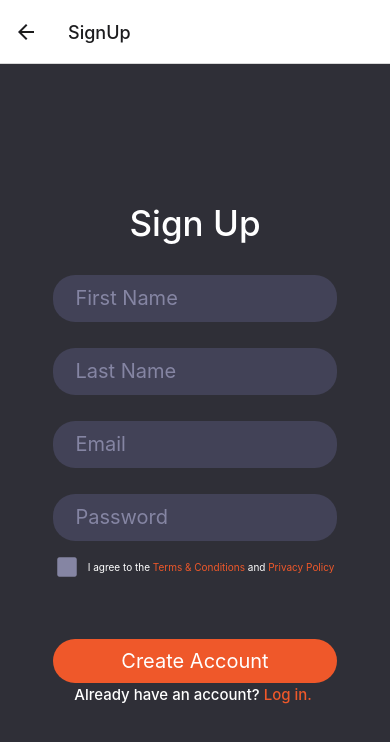
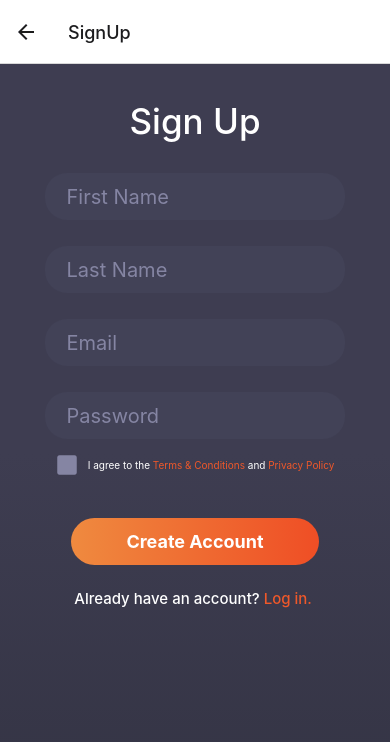
Before and after one commit to hunterm0627/stoic-wisdom-app, a React Native app: screen /SignUp in a window 390 px wide. Shown: the top 742 px of the page. Built offline with nearby package versions, Linux system fonts and the light colour scheme.

Commit message:
added gradient styling to certain items.

```diff
--- a/App.js
+++ b/App.js
@@ -23,36 +23,24 @@ import TermsScreen from './screens/TermsScreen';
 const Stack = createStackNavigator();
 const Drawer = createDrawerNavigator();
 
-function CustomDrawerContent(props) {
-    const navigation = useNavigation();
+// Main Stack Navigation
 
+function App() {
     return (
-        <DrawerContentScrollView {...props}>
-            <View style={styles.drawerHeader}>
-                <Image
-                    source={require('./assets/images/default.png')}
-                    style={styles.drawerImage}
-                />
-            </View>
-            <DrawerItemList {...props} />
-            <DrawerItem
-                label="Help"
-                onPress={() => alert('Link to help')}
-            // Add your own styling here
-            />
-            <DrawerItem
-                label="Terms & Conditions"
-                onPress={() => navigation.navigate('Terms')}
-            // Add your own styling here
-            />
-            <DrawerItem
-                label="Privacy Policy"
-                onPress={() => navigation.navigate('Policy')}
-            // Add your own styling here
-            />
-        </DrawerContentScrollView>
+        <NavigationContainer>
+            <Stack.Navigator initialRouteName='StartScreen'>
+                <Stack.Screen name='StartScreen' component={StartScreen} options={{ headerShown: false }} />
+                <Stack.Screen name='SignUp' component={SignUpScreen} />
+                <Stack.Screen name='Login' component={LoginScreen} />
+                <Stack.Screen name ='Policy' component={PolicyScreen} />
+                <Stack.Screen name ='Terms' component={TermsScreen} />
+                <Stack.Screen name='Home' component={HomeDrawer} options={{ headerShown: false }} />
+            </Stack.Navigator>
+        </NavigationContainer>
     );
 }
+
+// Drawer Menu
 
 function HomeDrawer() {
     return (
@@ -110,18 +98,40 @@ function HomeDrawer() {
     );
 }
 
-function App() {
+
+function CustomDrawerContent(props) {
+    const navigation = useNavigation();
+
+    // additional menu buttons go here
+
     return (
-        <NavigationContainer>
-            <Stack.Navigator initialRouteName='StartScreen'>
-                <Stack.Screen name='StartScreen' component={StartScreen} options={{ headerShown: false }} />
-                <Stack.Screen name='SignUp' component={SignUpScreen} />
-                <Stack.Screen name='Login' component={LoginScreen} />
-                <Stack.Screen name ='Policy' component={PolicyScreen} />
-                <Stack.Screen name ='Terms' component={TermsScreen} />
-                <Stack.Screen name='Home' component={HomeDrawer} options={{ headerShown: false }} />
-            </Stack.Navigator>
-        </NavigationContainer>
+        <DrawerContentScrollView {...props}>
+
+            <View style={styles.drawerHeader}>
+                <Image
+                    source={require('./assets/images/default.png')}
+                    style={styles.drawerImage}
+                />
+            </View>
+
+            <DrawerItemList {...props} />
+
+            <DrawerItem
+                label="Help"
+                onPress={() => alert('Link to help')}
+            // Add your own styling here
+            />
+            <DrawerItem
+                label="Terms & Conditions"
+                onPress={() => navigation.navigate('Terms')}
+            // Add your own styling here
+            />
+            <DrawerItem
+                label="Privacy Policy"
+                onPress={() => navigation.navigate('Policy')}
+            // Add your own styling here
+            />
+        </DrawerContentScrollView>
     );
 }
 
--- /dev/null
+++ b/components/GradientButton.js
@@ -0,0 +1,39 @@
+// Inside GradientButton.js
+import React from 'react';
+import { TouchableOpacity, Text, StyleSheet } from 'react-native';
+import { LinearGradient } from 'expo-linear-gradient';
+import { normalize } from '../utils/scaleUtil';
+
+const GradientButton = ({ title, colors, onPress, style }) => {
+    return (
+        <TouchableOpacity style={[styles.container, style]} onPress={onPress}>
+            <LinearGradient
+                colors={colors}
+                start={{ x: 0, y: 0 }}
+                end={{ x: 1, y: 0 }}
+                style={styles.gradient}
+            >
+                <Text style={styles.buttonText}>{title}</Text>
+            </LinearGradient>
+        </TouchableOpacity>
+    );
+};
+
+const styles = StyleSheet.create({
+    container: {
+        borderRadius: 100,
+        overflow: 'hidden',
+    },
+    gradient: {
+        paddingVertical: normalize(12),
+        paddingHorizontal: normalize(24),
+    },
+    buttonText: {
+        color: 'white',
+        fontSize: normalize(16),
+        fontWeight: 'bold',
+        textAlign: 'center',
+    },
+});
+
+export default GradientButton;
--- a/package.json
+++ b/package.json
@@ -25,9 +25,11 @@
     "react-native": "0.71.8",
     "react-native-elements": "^3.4.3",
     "react-native-gesture-handler": "^2.12.0",
+    "react-native-linear-gradient": "^2.7.3",
     "react-native-reanimated": "^2.14.4",
     "react-native-vector-icons": "^9.2.0",
-    "reactstrap": "^9.2.0"
+    "reactstrap": "^9.2.0",
+    "expo-linear-gradient": "~12.1.2"
   },
   "devDependencies": {
     "@babel/core": "^7.20.0"
--- a/screens/AboutScreen.js
+++ b/screens/AboutScreen.js
@@ -1,39 +1,36 @@
 import React from 'react';
-import { COLOR_PRIMARY, COLOR_SECONDARY } from '../shared/colors'
-import { View, StyleSheet } from 'react-native';
-// import { Card } from 'react-native-elements';
+import { COLOR_PRIMARY, COLOR_SECONDARY, GRADIENT_SECONDARY, GRADIENT_WHITE } from '../shared/colors';
+import { View, StyleSheet, } from 'react-native';
 import { Card, Text } from '@rneui/themed';
 import { normalize } from '../utils/scaleUtil';
+import { LinearGradient } from 'expo-linear-gradient';
 
 const AboutScreen = () => {
-// const { height } = Dimensions.get('window')
-// const titleFontSize = height * 0.04;
 
-// style={[styles.title, { fontSize: titleFontSize }]}
 
     return (
-        <View styles={styles.container}>
-                <Text h1 style={styles.title}>About</Text>
-                <Text h4 h4Style={styles.h4}>
+        <LinearGradient style={styles.container} colors={GRADIENT_WHITE}>
+            <Text h1 style={styles.title}>About</Text>
+            <Text h4 h4Style={styles.h4}>
                 At the Stoic Wisdom App, our mission is to promote the principles of Stoicism and encourage individuals to embrace a more mindful, resilient, and virtuous approach to life. We believe that the timeless wisdom of Stoicism can provide valuable guidance in navigating the challenges and complexities of the modern world.
-                </Text>
-                <Card.Divider style={styles.dividerStyle} />
-                {/* <View style={styles.box}/> */}
-        </View>
+            </Text>
+            <Card.Divider style={styles.dividerStyle} />
+        </LinearGradient>
     );
 };
 
 const styles = StyleSheet.create({
     container: {
         flex: 1,
-        justifyContent: 'center',
+        justifyContent: 'flex-start',
         alignItems: 'center',
 
     },
     title: {
-        textAlign: 'left',
-        marginLeft: '10%',
+        // textAlign: 'left',
+        // marginLeft: '10%',
         marginVertical: '5%',
+        fontWeight: '600',
         letterSpacing: normalize(4),
     },
     h4: {
--- a/screens/ContactScreen.js
+++ b/screens/ContactScreen.js
@@ -1,68 +1,145 @@
 import React, { useState } from 'react';
-import { Button, TextInput, View, StyleSheet, Pressable, TouchableOpacity } from 'react-native';
-import { COLOR_PRIMARY, COLOR_ACCENT, COLOR_INPUT_LIGHT, COLOR_SECONDARY } from '../shared/colors'
-// import { Card } from 'react-native-elements';
-import { Card, Text } from '@rneui/themed';
+import { Button, TextInput, View, StyleSheet, Pressable, TouchableOpacity, Alert } from 'react-native';
+import { COLOR_PRIMARY, COLOR_ACCENT, COLOR_INPUT_LIGHT, COLOR_SECONDARY, GRADIENT_SECONDARY, GRADIENT_WHITE, GRADIENT_PRIMARY } from '../shared/colors'
+import { Text } from '@rneui/themed';
 import { normalize } from '../utils/scaleUtil';
-
+import { LinearGradient } from 'expo-linear-gradient';
+import GradientButton from '../components/GradientButton';
 
 const ContactScreen = () => {
+    // State variables for form input values and error flags
     const [name, setName] = useState('');
     const [email, setEmail] = useState('');
     const [message, setMessage] = useState('');
+    const [nameError, setNameError] = useState(false);
+    const [emailError, setEmailError] = useState(false);
+    const [messageError, setMessageError] = useState(false);
 
+    // Form submit handler
     const handleSubmit = () => {
-        // Handle submit
+        let hasError = false;
+
+        // Validate input fields
+        if (!name) {
+            setNameError(true);
+            hasError = true;
+        } else {
+            setNameError(false);
+        }
+
+        if (!email) {
+            setEmailError(true);
+            hasError = true;
+        } else {
+            setEmailError(false);
+        }
+
+        if (!message) {
+            setMessageError(true);
+            hasError = true;
+        } else {
+            setMessageError(false);
+        }
+
+        // Show error alert if there are validation errors
+        if (hasError) {
+            Alert.alert(
+                'Error',
+                'Please fill in all required fields.',
+                [
+                    { text: 'OK', onPress: () => console.log('OK Pressed') }
+                ]
+            );
+        } else {
+            // Show success alert and clear form on successful submission
+            Alert.alert(
+                'Message Sent',
+                'Your message has been submitted successfully.',
+                [
+                    { text: 'OK', onPress: () => console.log('OK Pressed') }
+                ]
+            );
+
+            setName('');
+            setEmail('');
+            setMessage('');
+        }
     };
 
     return (
-        <View style={styles.container}>
+        <LinearGradient style={styles.container} colors={GRADIENT_SECONDARY}>
+            {/* Contact Us title */}
             <Text h1 style={styles.title}>Contact Us</Text>
-            <Text style={styles.text}>Questions or concerns?</Text>
-            <Text style={styles.text}>Feel free to reach out!</Text>
-            <TextInput style={styles.input} placeholder="Name" onChangeText={setName}  />
-            <TextInput style={styles.input} placeholder="Email" onChangeText={setEmail}  />
-            <TextInput style={styles.input} placeholder="Message..." onChangeText={setMessage} multiline />
 
-            <TouchableOpacity activeOpacity={0.7} onPress={handleSubmit}>
-                <Pressable title="Submit" style={styles.submitBtn}>
-                    <Text>Submit</Text>
-                </Pressable>
-            </TouchableOpacity>
-        </View>
+            {/* Subtext */}
+            <View style={styles.subText}>
+                <Text style={styles.text}>Questions or concerns?</Text>
+                <Text style={styles.text}>Feel free to reach out!</Text>
+            </View>
+
+            {/* Name input field */}
+            <TextInput
+                style={[styles.input, nameError && styles.inputError]}
+                placeholder="Name"
+                value={name}
+                onChangeText={setName}
+            />
+            {nameError && <Text style={styles.errorText}>Please enter your name</Text>}
+
+            {/* Email input field */}
+            <TextInput
+                style={[styles.input, emailError && styles.inputError]}
+                placeholder="Email"
+                value={email}
+                onChangeText={setEmail}
+            />
+            {emailError && <Text style={styles.errorText}>Please enter a valid email</Text>}
+
+            {/* Message input field */}
+            <TextInput
+                style={[styles.input, styles.messageInput, messageError && styles.inputError]}
+                placeholder="Message..."
+                value={message}
+                onChangeText={setMessage}
+                multiline
+            />
+            {messageError && <Text style={styles.errorText}>Please enter your message</Text>}
+
+            {/* Submit button */}
+            <GradientButton
+                title="Submit"
+                colors={GRADIENT_PRIMARY}
+                onPress={handleSubmit}
+                style={{ marginTop: normalize(20), width: '80%' }}
+            />
+        </LinearGradient>
     );
 };
 
 const styles = StyleSheet.create({
     container: {
         flex: 1,
-        justifyContent: 'center',
+        justifyContent: 'flex-start', // Align content at the top
         alignItems: 'center',
-        backgroundColor: COLOR_SECONDARY,
-
     },
     text: {
         color: 'white',
     },
+    subText: {
+        color: 'white',
+        marginBottom: normalize(10),
+    },
     title: {
-        textAlign: 'left',
-        marginLeft: normalize(10),
-        marginVertical: '5%',
+        fontSize: normalize(35),
+        marginTop: normalize(20),
         letterSpacing: normalize(4),
+        fontWeight: '600',
         color: 'white',
     },
-    h4: {
-        fontSize: normalize(28),
-        marginHorizontal: '10%',
-        fontWeight: '400',
-        color: 'slategray',
-        letterSpacing: normalize(2),
-        lineHeight: normalize(45),
-    },
     dividerStyle: {
-        backgroundColor: COLOR_SECONDARY, // Customize the color of the divider
-        height: normalize(15), // Customize the height of the divider
-        marginVertical: normalize(10), // Add vertical margin to the divider
+        backgroundColor: COLOR_SECONDARY,
+        height: normalize(15),
+        marginVertical: normalize(10),
         width: '80%',
         alignSelf: 'center',
         marginTop: normalize(30),
@@ -80,13 +157,26 @@ const styles = StyleSheet.create({
     input: {
         width: '80%',
         height: normalize(40),
-        // borderWidth: 1,
-        // borderColor: 'gray',
         color: COLOR_ACCENT,
         backgroundColor: 'white',
-        marginVertical: normalize(20),
+        marginVertical: normalize(10),
         paddingHorizontal: normalize(20),
         borderRadius: normalize(20),
+    },
+    inputError: {
+        borderColor: 'darkred',
+        borderWidth: normalize(3),
+    },
+    messageInput: {
+        height: normalize(120),
+        textAlignVertical: 'top',
+        padding: normalize(15),
+    },
+    errorText: {
+        color: 'white',
+        backgroundColor: 'darkred',
+        fontSize: normalize(12),
+        padding: normalize(5),
     },
 });
 
--- a/screens/SignUpScreen.js
+++ b/screens/SignUpScreen.js
@@ -1,8 +1,10 @@
 import React, { useState } from 'react';
 import { View, Text, Button, StyleSheet, TextInput, Alert, Pressable, TouchableOpacity, TouchableWithoutFeedback } from 'react-native';
 import { Ionicons } from '@expo/vector-icons';
-import { COLOR_ACCENT, COLOR_INPUT_LIGHT, COLOR_PRIMARY, COLOR_SECONDARY } from '../shared/colors';
+import { COLOR_ACCENT, COLOR_INPUT_LIGHT, COLOR_PRIMARY, COLOR_SECONDARY, GRADIENT_PRIMARY, GRADIENT_SECONDARY } from '../shared/colors';
 import { normalize } from '../utils/scaleUtil';
+import { LinearGradient } from 'expo-linear-gradient';
+import GradientButton from '../components/GradientButton';
 
 const SignUpScreen = ({ navigation }) => {
 
@@ -50,7 +52,7 @@ const SignUpScreen = ({ navigation }) => {
     };
 
     return (
-        <View style={styles.container}>
+        <LinearGradient style={styles.container} colors={GRADIENT_PRIMARY} >
             <Text style={styles.title}>Sign Up</Text>
             <TextInput
                 style={styles.input}
@@ -100,9 +102,16 @@ const SignUpScreen = ({ navigation }) => {
                 </Text>
             </TouchableOpacity>
 
-            <Pressable title="Create Account" onPress={handleSignUp} style={styles.button}>
+            <GradientButton
+                title="Create Account"
+                colors={GRADIENT_SECONDARY}
+                onPress={handleSignUp}
+                style={{ marginTop: normalize(20), marginBottom: normalize(20), width: '70%' }}
+            />
+
+            {/* <Pressable title="Create Account" onPress={handleSignUp} style={styles.button}>
                 <Text style={styles.textBtn}>Create Account</Text>
-            </Pressable>
+            </Pressable> */}
 
             {error ? <Text style={styles.errorText}>{error}</Text> : null}
 
@@ -112,7 +121,7 @@ const SignUpScreen = ({ navigation }) => {
                         Log in.
                 </Text>{' '}
             </Text>
-        </View>
+        </LinearGradient>
     );
 };
 
@@ -120,19 +129,15 @@ const styles = StyleSheet.create({
     container: {
         flex: 1,
         alignItems: 'center',
-        justifyContent: 'center',
+        justifyContent: 'flex-start',
         padding: normalize(16),
-        backgroundColor: COLOR_PRIMARY,
-    },
-    bgShift: {
-        flex: 1,
         backgroundColor: COLOR_PRIMARY,
     },
     title: {
         fontSize: normalize(30),
         color: 'white',
         fontWeight: '500',
-        marginBottom: normalize(16),
+        marginVertical: normalize(16),
     },
     checkboxContainer: {
         flexDirection: 'row',
@@ -146,7 +151,7 @@ const styles = StyleSheet.create({
         fontSize: normalize(10),
     },
     input: {
-        width: '80%',
+        width: '85%',
         height: normalize(40),
         color: COLOR_ACCENT,
         backgroundColor: COLOR_INPUT_LIGHT,
--- a/screens/StartScreen.js
+++ b/screens/StartScreen.js
@@ -1,11 +1,14 @@
 import React from 'react';
 import { View, Text, Button, StyleSheet, TouchableOpacity, Pressable, Image } from 'react-native';
-import { COLOR_ACCENT, COLOR_PRIMARY, COLOR_SECONDARY } from '../shared/colors';
+import { COLOR_ACCENT, COLOR_PRIMARY, COLOR_SECONDARY, GRADIENT_SECONDARY, GRADIENT_PRIMARY } from '../shared/colors';
 import { normalize } from '../utils/scaleUtil';
+import { LinearGradient } from 'expo-linear-gradient';
+import GradientButton from '../components/GradientButton';
+
 
 const StartScreen = ({ navigation }) => {
     return (
-        <View style={styles.container}>
+        <LinearGradient style={styles.container} colors={GRADIENT_PRIMARY}>
             <Text style={styles.titleStoic}>STOIC</Text>
             <Text style={styles.titleWisdom}>WISDOM</Text>
             <Image
@@ -15,38 +18,24 @@ const StartScreen = ({ navigation }) => {
             <Text style={styles.subtitle}>Mastering the art of tranquility,</Text>
             <Text style={styles.subtitle}>one quote at a time.</Text>
 
-
             {/* Login Button */}
 
-            <TouchableOpacity
-                activeOpacity={0.7}
-                style={styles.loginBtn}
-                onPress={() => {
-                    navigation.navigate('Login', {
-                        itemId: 86,
-                        otherParam: 'anything you want here',
-                    });
-                }}
-            >
-                <Text style={styles.text}>Login</Text>
-            </TouchableOpacity>
+            <GradientButton
+                title="Login"
+                colors={GRADIENT_SECONDARY}
+                onPress={() => { navigation.navigate('Login') }}
+                style={{ marginTop: 20, width: '70%' }}
+            />
 
             {/* Sign Up Button */}
 
             <TouchableOpacity
                 activeOpacity={0.7}
                 style={styles.signUpBtn}
-                onPress={() => {
-                    navigation.navigate('SignUp', {
-                        itemId: 86,
-                        otherParam: 'anything you want here',
-                    });
-                }}
-            >
+                onPress={() => {navigation.navigate('SignUp')}}>
                 <Text style={styles.text}>Sign Up</Text>
             </TouchableOpacity>
-
-        </View>
+        </LinearGradient>
     );
 };
 
@@ -59,7 +48,7 @@ const styles = StyleSheet.create({
     },
     // Title styling
     titleStoic: {
-        fontSize: normalize(73),
+        fontSize: normalize(80),
         fontWeight: '800',
         marginBottom: normalize(-28),
         color: 'white',
@@ -67,7 +56,7 @@ const styles = StyleSheet.create({
         textAlignVertical: 'center'
     },
     titleWisdom: {
-        fontSize: normalize(50),
+        fontSize: normalize(55),
         fontWeight: '100',
         marginBottom: normalize(5),
         color: 'white',
@@ -89,17 +78,17 @@ const styles = StyleSheet.create({
     button: {
         backgroundColor: COLOR_SECONDARY,
     },
-    loginBtn: {
-        alignItems: 'center',
-        justifyContent: 'center',
-        paddingVertical: normalize(10),
-        paddingHorizontal: normalize(40),
-        borderRadius: normalize(50),
-        marginTop: normalize(20),
-        elevation: 3,
-        backgroundColor: COLOR_SECONDARY,
-        width: '68%',
-    },
+    // loginBtn: {
+        // alignItems: 'center',
+        // justifyContent: 'center',
+        // paddingVertical: normalize(10),
+        // paddingHorizontal: normalize(40),
+        // borderRadius: normalize(50),
+        // marginTop: normalize(20),
+        // elevation: 3,
+        // backgroundColor: COLOR_SECONDARY,
+        // width: '80%',
+    // },
     signUpBtn: {
         alignItems: 'center',
         justifyContent: 'center',
--- a/shared/colors.js
+++ b/shared/colors.js
@@ -3,3 +3,7 @@ export const COLOR_SECONDARY = 'hsl(14, 86%, 55%)' // Orange
 export const COLOR_ACCENT = 'hsl(240, 14%, 58%)' // Accent for Purple
 export const COLOR_INPUT_LIGHT = 'hsl(240, 14%, 30%)' // Accent for Purple
 export const COLOR_HEART = 'hsl(354, 100%, 73%)' // Heart icon color
+
+export const GRADIENT_PRIMARY = ['#3e3d51', '#3e3d51', '#333343']
+export const GRADIENT_SECONDARY = ['#ef8a3f', '#ef4e25']
+export const GRADIENT_WHITE = ['#fff', '#dfdfdf']
```
Also changed, not shown: components/GradientButtonOutline.js (added, +38 -0 lines), screens/LoginScreen.js (+11 -6 lines), screens/HomeScreen.js (indentation only), 1 other file (tests, documents, lock files or other folders). Lines whose indentation alone changed are shown as unchanged.
